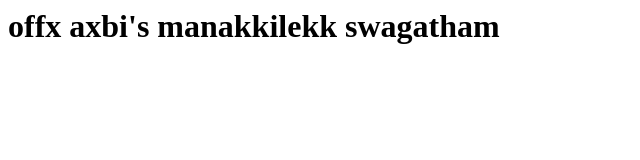
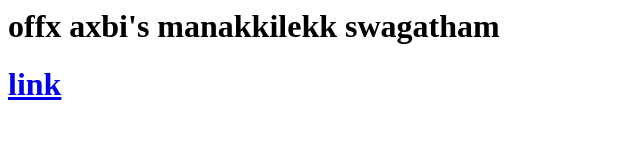
Before and after one commit to abinandh1613/offxaxbi, a plain HTML site: page index.html in a window 1280 px wide. Shown: the whole page, without its empty margins (0-640 px from the left). Drawn offline with Linux system fonts and the light colour scheme.

Commit message:
Update index.html

```diff
--- a/index.html
+++ b/index.html
@@ -1,5 +1,7 @@
 <html>
 <body>
  <h1> offx axbi's manakkilekk swagatham </h1>
+
+ <h1> <a href="/offxaxbi.html"> link  </a> </h1>
 </body>
 </html>
```
